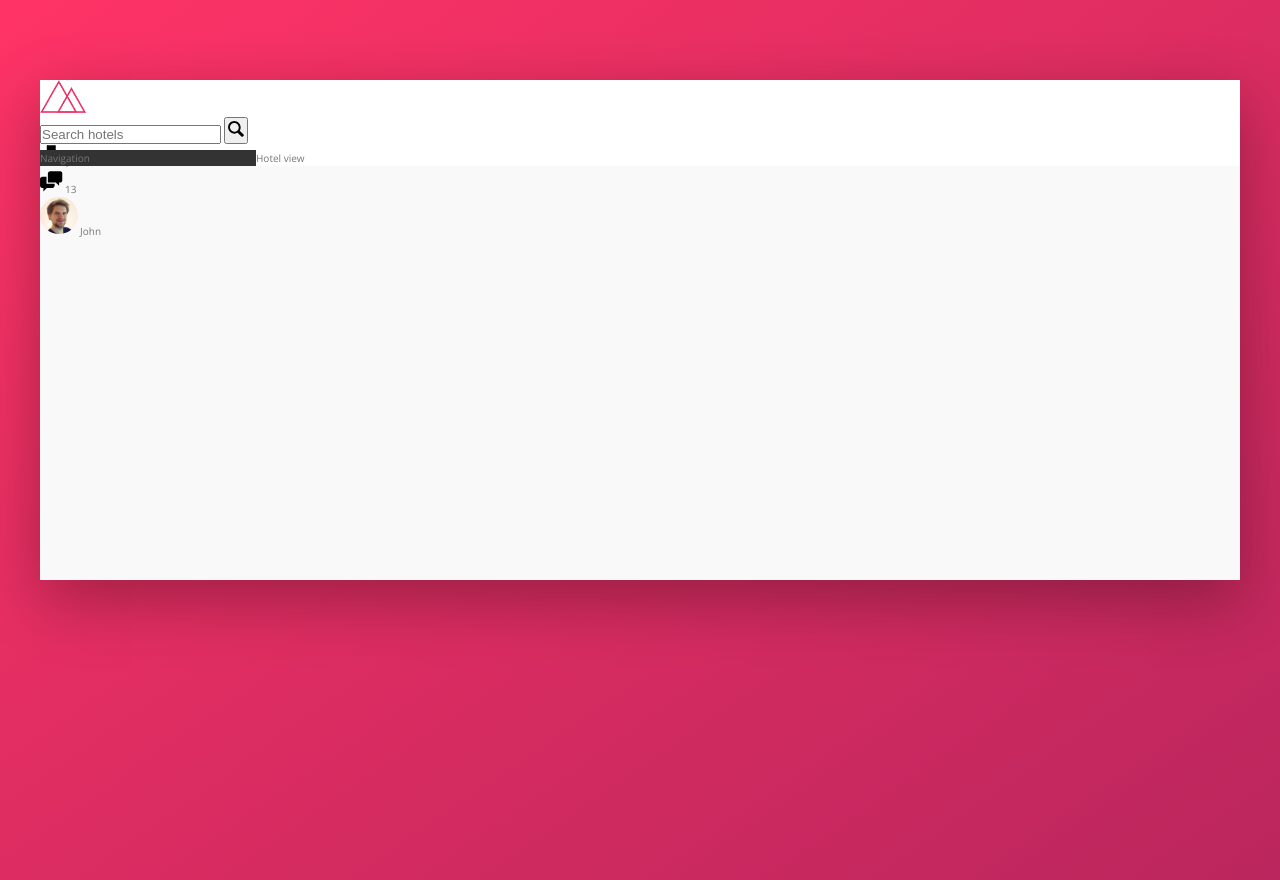
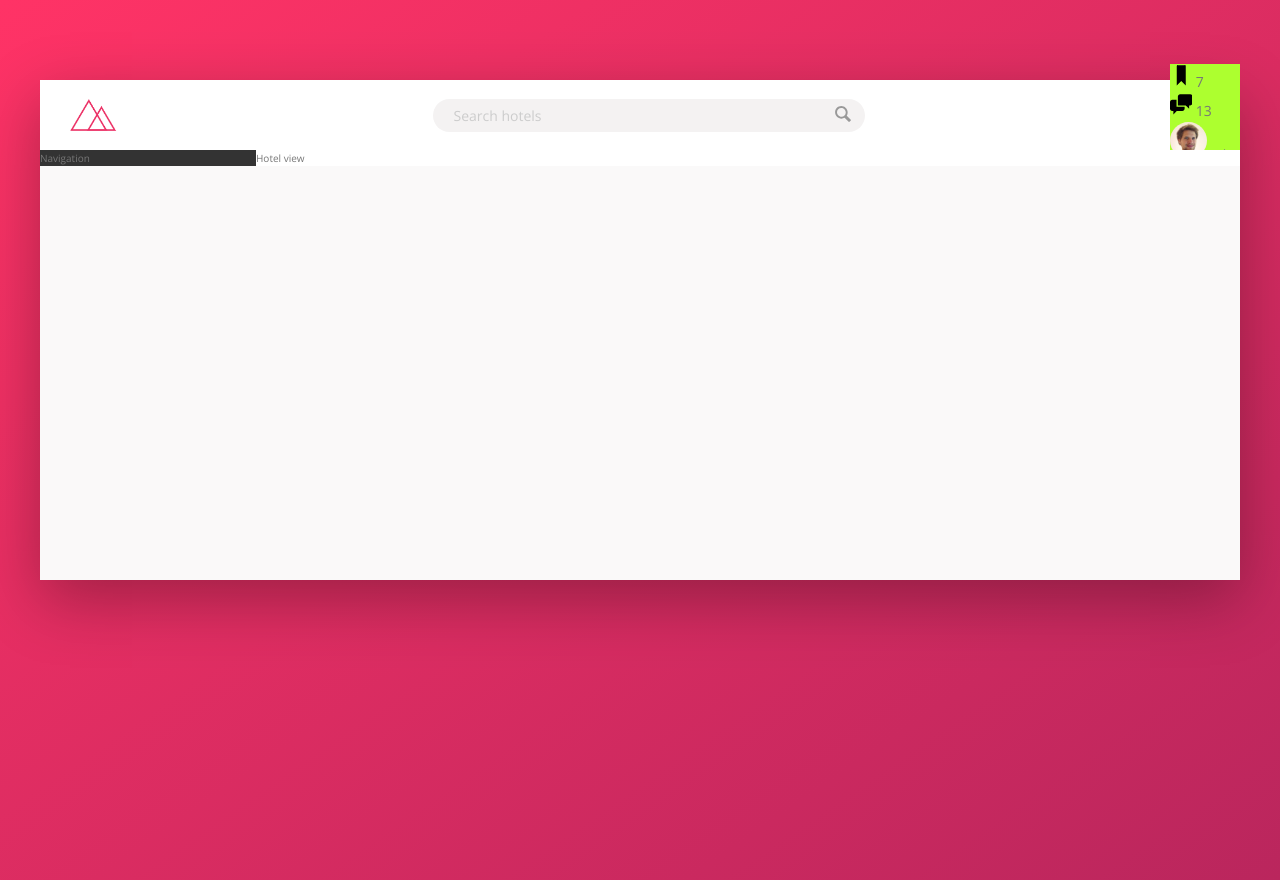
Before and after one commit to 5A58/Trillo, a website: page index.html in a window 1280 px wide. Drawn offline with nearby package versions, Linux system fonts and the light colour scheme.

Commit message:
Style search bar

```diff
--- a/index.html
+++ b/index.html
@@ -15,10 +15,13 @@
 <body>
     <div class="container">
         <header class="header">
+            <!-- Logo -->
             <img src="img/logo.png" alt="trillo logo" class="logo">
+
+            <!-- Search bar -->
             <form action="#" class="search">
                 <input type="text" class="search__input" placeholder="Search hotels">
-                <button class="search_button">
+                <button class="search__button">
                     <svg class="search__icon">
                         <use xlink:href="img/sprite.svg#icon-magnifying-glass"></use>
                     </svg>
--- a/sass/_components.scss
+++ b/sass/_components.scss
@@ -2,24 +2,70 @@
 // LOGO
 .logo {
     height: 3.25rem;
+    margin-left: 3rem;
 }
 
 /////////////////////////////////////////
 // SEARCH
 .search {
-    &__input {}
+    flex: 0 0 40%;
 
-    &__button {}
+    display: flex;
+    align-items: center;
+    justify-content: center;
+
+    &__input {
+        font-family: inherit;
+        font-size: inherit;
+        background-color: var(--color-gray-light-2);
+        border: none;
+        padding: .7rem 2rem;
+        border-radius: 100px;
+        width: 90%;
+        transition: all .2s;
+        margin-right: -3.25rem;
+
+        &:focus {
+            outline: none;
+            width: 100%;
+            background-color: var(--color-gray-light-3);
+        }
+
+        &::-webkit-input-placeholder {
+            font-weight: 100;
+            color: var(--color-gray-light-4);
+        }
+    }
+
+    &__input:focus+&__button {
+        background-color: var(--color-gray-light-3);
+    }
+
+    &__button {
+        border: none;
+        background-color: var(--color-gray-light-2);
+
+        &:focus {
+            outline: none;
+        }
+
+        &:active {
+            transform: translateY(2px);
+        }
+    }
 
     &__icon {
         height: 2rem;
         width: 2rem;
+        fill: var(--color-gray-dark-3);
     }
 }
 
 /////////////////////////////////////////
 // USER NAVIGATION
 .user-nav {
+    background-color: greenyellow;
+
     &__icon-box {}
 
     &__icon {
--- a/sass/_layout.scss
+++ b/sass/_layout.scss
@@ -7,9 +7,13 @@
 }
 
 .header {
+    font-size: 1.4rem;
     height: 7rem;
     background-color: #fff;
     border-bottom: var(--color-gray-light-2);
+    display: flex;
+    justify-content: space-between;
+    align-items: center;
 }
 
 .content {
```
Also changed, not shown: css/style.css.
